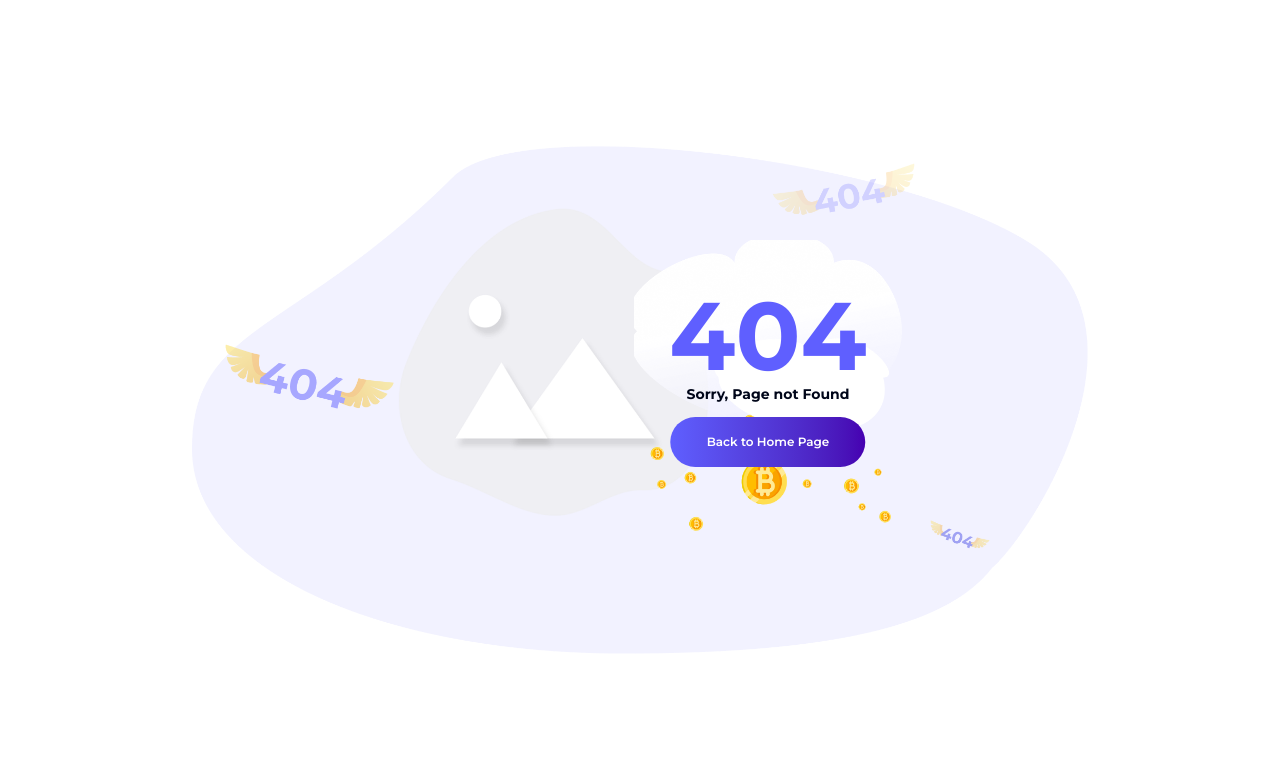
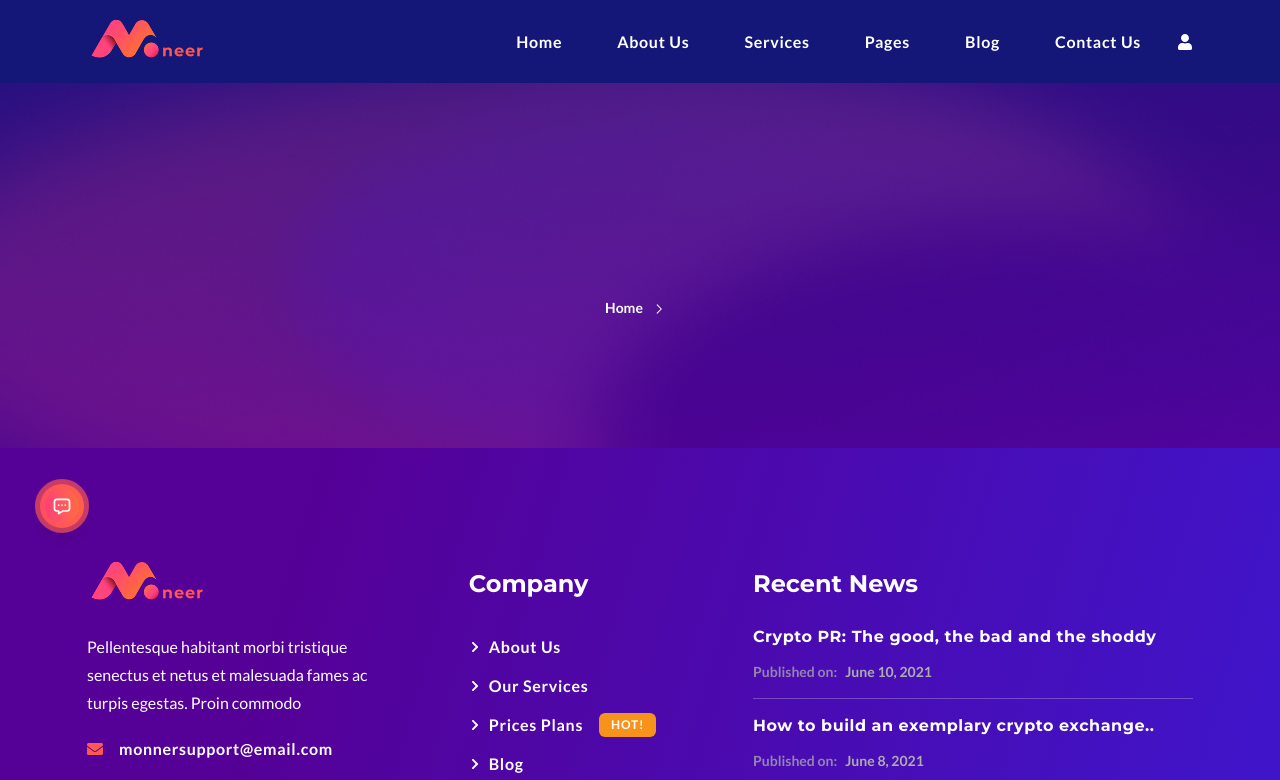
Before and after one commit to dev-mehedihassan/moneer, a React (Vite) app: page /faq in a window 1280 px wide. Before the commit this address had no page. Shown: the top 780 px of the page. Built offline with nearby package versions, Linux system fonts and the light colour scheme.

Commit message:
Breadcrumb component added

```diff
--- a/src/App.jsx
+++ b/src/App.jsx
@@ -3,6 +3,7 @@ import Home from "./components/Home";
 import About from "./components/About";
 import RootLayout from "./components/layouts/RootLayout";
 import Error from "./components/layouts/Error";
+import FAQIndex from "./components/pages/faq/FAQIndex";
 
 
 const routes = createRoutesFromElements(
@@ -10,6 +11,7 @@ const routes = createRoutesFromElements(
     <Route element={<RootLayout />}>
       <Route path="/" element={<Home />} />
       <Route path="/about" element={<About />} />
+      <Route path="/faq" element={<FAQIndex />} />
     </Route>
     <Route path="*" element={<Error />} />
   </>
--- /dev/null
+++ b/src/components/common/BreadCrumb.jsx
@@ -0,0 +1,23 @@
+import React from 'react'
+import breadcrumbBg from '../../assets/images/breadcrumb-bg.jpg'
+import { Link } from 'react-router-dom'
+import { GoChevronRight } from 'react-icons/go'
+
+const BreadCrumb = ({title, routeName, parentRouteName="home", parentRouteUrl="/", bg =breadcrumbBg }) => {
+  return (
+    <section style={{backgroundImage: `url(${bg})`}} className='bg-cover bg-center bg-no-repeat pt-[172px] pb-[125px]' >
+      <div className="container">
+        <h3 className='text-white text-center font-montserrat text-[34px] font-bold leading-12'>{title}</h3>
+        <div className='mt-10 flex justify-center items-center gap-x-2'>
+          <Link to={parentRouteUrl} className='inline-block mb-1'>
+            <span className='text-white text-sm font-lato font-bold capitalize'>{parentRouteName}</span>
+          </Link>
+          <GoChevronRight className='text-white' />
+          <span className='text-[#C9B5E5] text-sm font-lato font-normal capitalize'>{routeName}</span>
+        </div>
+      </div>
+    </section>
+  )
+}
+
+export default BreadCrumb
--- /dev/null
+++ b/src/components/pages/faq/FAQIndex.jsx
@@ -0,0 +1,12 @@
+import React from 'react'
+import BreadCrumb from '../../common/BreadCrumb'
+
+const FAQIndex = () => {
+  return (
+    <>
+        <BreadCrumb />
+    </>
+  )
+}
+
+export default FAQIndex
```
Also changed, not shown: src/assets/images/breadcrumb-bg.jpg (added).
